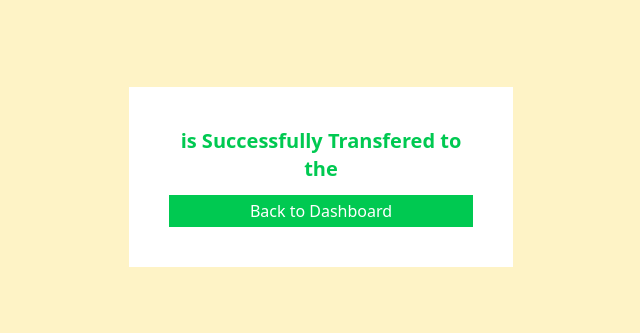
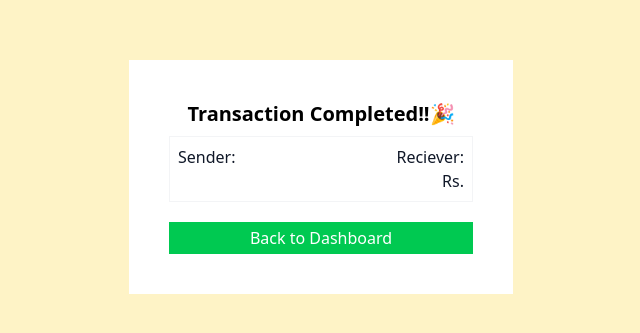
Before and after one commit to Tilak-csd/Paytm-end-to-end-, a React app in the folder frontend/: page /successtransfer in a window 1280 px wide. Shown: the part 223-556 px from the top of the page, without its empty margins (319-959 px from the left). Built offline with nearby package versions, Linux system fonts and the light colour scheme; the HTML template or start-up script is replaced by a standard one.

Commit message:
modifying

```diff
--- a/frontend/src/pages/SuccessTransfer.jsx
+++ b/frontend/src/pages/SuccessTransfer.jsx
@@ -8,9 +8,18 @@ export default function SuccessTransfer() {
     const amount = searchParam.get('amount')
     return (
         <div className='w-full flex justify-center items-center h-screen bg-amber-100'>
-            <div className='p-10 w-[30%] bg-white flex-col flex items-start justify-center'>
-                <div className='w-full text-xl font-semibold text-center text-green-500'>
-                    {amount} is Successfully Transfered to the {name}
+            <div className='p-10 w-[30%] bg-white flex-col flex items-start justify-center gap-2'>
+                <div className='w-full text-xl font-semibold text-center text-black'>
+                    Transaction Completed!!🎉
+                </div>
+                <div className='w-full border-1 border-gray-100 grid grid-cols-2 p-2'>
+                    <div className='col-span-1 text-left'>
+                        <p className='text-md text-gray-900'>Sender: <span className='font-medium'>{name}</span></p>
+                    </div>
+                    <div className='col-span-1 text-right'>
+                        <p className='text-md text-gray-900'>Reciever: <span className='font-medium'>{name}</span></p>
+                        <p className='text-md text-gray-900'>Rs. <span className='font-medium'>{amount}</span></p>
+                    </div>
                 </div>
 
                 <button className='w-full mt-3 py-1 bg-green-500 text-white text-md font-medium cursor-pointer hover:text-gray-300 hover:bg-green-600'
```
